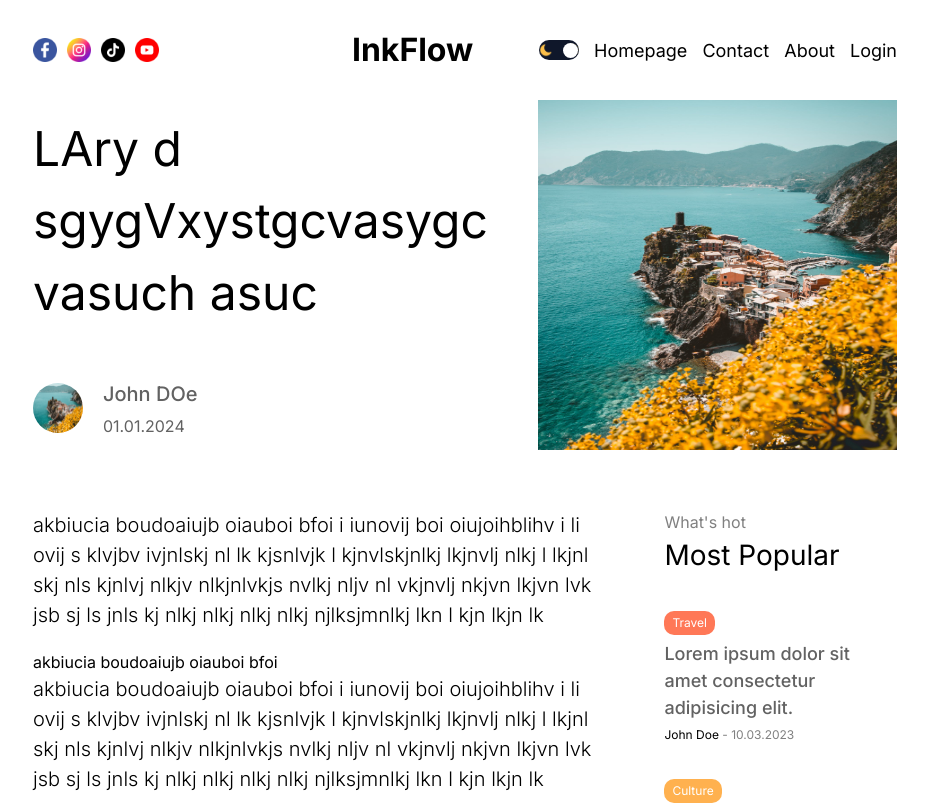
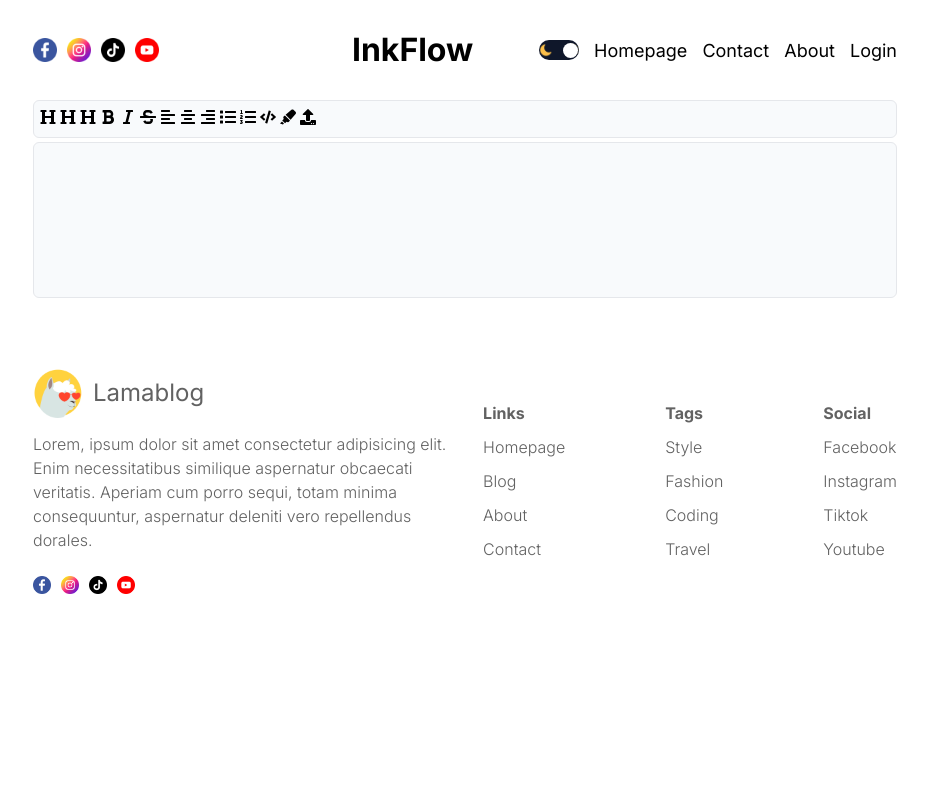
Before and after one commit to Om-Khairnar/InkFlow, a Next.js app: page /EditorContent in a window 1280 px wide. Shown: the top 805 px of the page, without its empty margins (175-1103 px from the left). Built offline with nearby package versions, Linux system fonts and the light colour scheme.

Commit message:
Workign on text editor

```diff
--- /dev/null
+++ b/src/app/EditorContent/page.tsx
@@ -0,0 +1,55 @@
+"use client";
+
+import { useEditor, EditorContent } from "@tiptap/react";
+import StarterKit from "@tiptap/starter-kit";
+import TextAlign from "@tiptap/extension-text-align";
+ // You already have this component for toolbar
+import Heading from "@tiptap/extension-heading";
+import Highlight from "@tiptap/extension-highlight";
+import Image from "@tiptap/extension-image";
+import BulletList from "@tiptap/extension-bullet-list";
+import OrderedList from "@tiptap/extension-ordered-list";
+ // For resizing images
+import ToolBar from "./toolbar";
+
+
+export default function RichTextEditor({ content, onChange }) {
+  const editor = useEditor({
+    extensions: [
+      StarterKit.configure(),
+      TextAlign.configure({
+        types: ["heading", "paragraph"],
+      }),
+      Heading.configure({
+        levels: [1, 2, 3],  // Customize heading levels
+      }),
+      OrderedList.configure({
+        HTMLAttributes: {
+          class: "list-decimal ml-3",
+        },
+      }),
+      BulletList.configure({
+        HTMLAttributes: {
+          class: "list-disc ml-3",
+        },
+      }),
+      Highlight,
+    ],
+    content: content,
+    editorProps: {
+      attributes: {
+        class: "min-h-[156px] border rounded-md bg-slate-50 py-2 px-3",
+      },
+    },
+    onUpdate: ({ editor }) => {
+      onChange(editor.getHTML());  // Pass content back to parent component
+    },
+  });
+
+  return (
+    <div>
+      <ToolBar editor={editor} />
+      <EditorContent editor={editor} />
+    </div>
+  );
+}
--- /dev/null
+++ b/src/app/EditorContent/toolbar.tsx
@@ -0,0 +1,102 @@
+"use client";
+import { FaHeading, FaBold, FaItalic, FaStrikethrough, FaAlignLeft, FaAlignCenter, FaAlignRight, FaList, FaListOl, FaCode, FaHighlighter, FaUpload } from 'react-icons/fa'; // import from react-icons
+import { Toggle } from "../ui/toggle";
+
+export default function ToolBar({ editor }) {
+  if (!editor) return null;
+
+  const addImage = () => {
+    const url = window.prompt("URL");
+    if (url) {
+      editor.chain().focus().setImage({ src: url }).run();
+    }
+  };
+
+  const Options = [
+    {
+      icon: <FaHeading className="size-4" />,
+      onClick: () => editor.chain().focus().toggleHeading({ level: 1 }).run(),
+      pressed: editor.isActive("heading", { level: 1 }),
+    },
+    {
+      icon: <FaHeading className="size-4" />,
+      onClick: () => editor.chain().focus().toggleHeading({ level: 2 }).run(),
+      pressed: editor.isActive("heading", { level: 2 }),
+    },
+    {
+      icon: <FaHeading className="size-4" />,
+      onClick: () => editor.chain().focus().toggleHeading({ level: 3 }).run(),
+      pressed: editor.isActive("heading", { level: 3 }),
+    },
+    {
+      icon: <FaBold className="size-4" />,
+      onClick: () => editor.chain().focus().toggleBold().run(),
+      pressed: editor.isActive("bold"),
+    },
+    {
+      icon: <FaItalic className="size-4" />,
+      onClick: () => editor.chain().focus().toggleItalic().run(),
+      pressed: editor.isActive("italic"),
+    },
+    {
+      icon: <FaStrikethrough className="size-4" />,
+      onClick: () => editor.chain().focus().toggleStrike().run(),
+      pressed: editor.isActive("strike"),
+    },
+    {
+      icon: <FaAlignLeft className="size-4" />,
+      onClick: () => editor.chain().focus().setTextAlign("left").run(),
+      pressed: editor.isActive({ textAlign: "left" }),
+    },
+    {
+      icon: <FaAlignCenter className="size-4" />,
+      onClick: () => editor.chain().focus().setTextAlign("center").run(),
+      pressed: editor.isActive({ textAlign: "center" }),
+    },
+    {
+      icon: <FaAlignRight className="size-4" />,
+      onClick: () => editor.chain().focus().setTextAlign("right").run(),
+      pressed: editor.isActive({ textAlign: "right" }),
+    },
+    {
+      icon: <FaList className="size-4" />,
+      onClick: () => editor.chain().focus().toggleBulletList().run(),
+      pressed: editor.isActive("bulletList"),
+    },
+    {
+      icon: <FaListOl className="size-4" />,
+      onClick: () => editor.chain().focus().toggleOrderedList().run(),
+      pressed: editor.isActive("orderedList"),
+    },
+    {
+      icon: <FaCode className="size-4" />,
+      onClick: () => editor.chain().focus().toggleCodeBlock().run(),
+      pressed: editor.isActive("code"),
+    },
+    {
+      icon: <FaHighlighter className="size-4" />,
+      onClick: () => editor.chain().focus().toggleHighlight().run(),
+      pressed: editor.isActive("highlight"),
+    },
+    {
+      icon: <FaUpload className="size-4" />,
+      onClick: () => addImage(),
+      pressed: editor.isActive("image"),
+    },
+  ];
+
+  return (
+    <div className="border rounded-md p-1.5 mb-1 bg-slate-50 space-x-1 sticky top-10 z-50">
+      {Options.map((option, i) => (
+        <Toggle
+          key={i}
+          size="sm"
+          pressed={option.pressed}
+          onPressedChange={option.onClick}
+        >
+          {option.icon}
+        </Toggle>
+      ))}
+    </div>
+  );
+}
--- /dev/null
+++ b/src/app/ui/toggle.tsx
@@ -0,0 +1,13 @@
+// /src/app/ui/toggle.tsx
+import React from "react";
+
+export const Toggle = ({ size = "sm", pressed, onPressedChange, children }) => {
+  return (
+    <button
+      className={`toggle ${size} ${pressed ? "pressed" : ""}`}
+      onClick={() => onPressedChange(!pressed)}
+    >
+      {children}
+    </button>
+  );
+};
--- a/src/app/write/page.tsx
+++ b/src/app/write/page.tsx
@@ -1,28 +1,43 @@
 "use client";
-
 import Image from "next/image";
 import styles from "./writePage.module.css";
-import { useEffect, useState } from "react";
-import "react-quill/dist/quill.bubble.css";
+import { useState } from "react";
 import { useRouter } from "next/navigation";
 import { useAuth } from "@/context/AuthContext";
-
+import RichTextEditor from "../EditorContent/page";
 
 
 const WritePage = () => {
   const router = useRouter();
-  const {isAuthenticated} = useAuth();
+  const { isAuthenticated } = useAuth();
+
 
   const [open, setOpen] = useState(false);
-  const [file, setFile] = useState<File | null>(null);
-  const [video, setVideo] = useState<File | null>(null);
+  const [coverImage, setCoverImage] = useState<File | null>(null);
+  const [blogImage, setBlogImage] = useState<File | null>(null);
   const [value, setValue] = useState<string>("");
   const [title, setTitle] = useState<string>("");
   const [catSlug, setCatSlug] = useState<string>("");
+  const [content, setContent] = useState<string>("");
 
 
+  // Handle Cover Image Change
+  const handleCoverImageChange = (e: React.ChangeEvent<HTMLInputElement>) => {
+    if (e.target.files) {
+      setCoverImage(e.target.files[0]);
+    }
+  };
 
+  // Handle Blog Image Change
+  const handleBlogImageChange = (e: React.ChangeEvent<HTMLInputElement>) => {
+    if (e.target.files) {
+      setBlogImage(e.target.files[0]);
+    }
+  };
 
+  const handleContentChange = (newContent: string) => {
+    setContent(newContent);  // Update content state when editor changes
+  };
 
   return (
     <div className={styles.container}>
@@ -32,7 +47,10 @@ const WritePage = () => {
         className={styles.input}
         onChange={(e) => setTitle(e.target.value)}
       />
-      <select className={styles.select} onChange={(e) => setCatSlug(e.target.value)}>
+      <select
+        className={styles.select}
+        onChange={(e) => setCatSlug(e.target.value)}
+      >
         <option value="style">style</option>
         <option value="fashion">fashion</option>
         <option value="food">food</option>
@@ -40,34 +58,91 @@ const WritePage = () => {
         <option value="travel">travel</option>
         <option value="coding">coding</option>
       </select>
+
       <div className={styles.editor}>
         <button className={styles.button} onClick={() => setOpen(!open)}>
-          <Image src="/images/plus.png" alt="" width={16} height={16} />
+          <Image src="/images/plus.png" alt="Plus" width={16} height={16} />
         </button>
         {open && (
           <div className={styles.add}>
+            {/* Cover Image Upload */}
+            <div className={styles.imageUpload}>
+              <label htmlFor="coverImage">Cover Image:</label>
+              {!coverImage ? (
+                <>
                   <input
                     type="file"
-              id="image"
-              // onChange={handleFileChange}
+                    id="coverImage"
+                    accept="image/*"
+                    onChange={handleCoverImageChange}
                     style={{ display: "none" }}
                   />
                   <button className={styles.addButton}>
-              <label htmlFor="image">
-                <Image src="/images/image.png" alt="" width={16} height={16} />
+                    <label htmlFor="coverImage">
+                      <Image
+                        src="/images/image.png"
+                        alt="Upload Cover Image"
+                        width={16}
+                        height={16}
+                      />
                     </label>
                   </button>
+                </>
+              ) : (
+                <div>
+                  <Image
+                    src={URL.createObjectURL(coverImage)}
+                    alt="Cover"
+                    width={100}
+                    height={100}
+                  />
+                  <p>{coverImage.name}</p>
+                </div>
+              )}
+            </div>
+
+            {/* Blog Image Upload */}
+            <div className={styles.imageUpload}>
+              <label htmlFor="blogImage">Blog Image:</label>
+              {!blogImage ? (
+                <>
+                  <input
+                    type="file"
+                    id="blogImage"
+                    accept="image/*"
+                    onChange={handleBlogImageChange}
+                    style={{ display: "none" }}
+                  />
                   <button className={styles.addButton}>
-              <Image src="/images/external.png" alt="" width={16} height={16} />
+                    <label htmlFor="blogImage">
+                      <Image
+                        src="/images/image.png"
+                        alt="Upload Blog Image"
+                        width={16}
+                        height={16}
+                      />
+                    </label>
                   </button>
+                </>
+              ) : (
+                <div>
+                  <Image
+                    src={URL.createObjectURL(blogImage)}
+                    alt="Blog"
+                    width={100}
+                    height={100}
+                  />
+                  <p>{blogImage.name}</p>
+                </div>
+              )}
+            </div>
           </div>
         )}
 
+        <RichTextEditor content={content} onChange={handleContentChange} />
       </div>
 
-      <button className={styles.publish} >
-        Publish
-      </button>
+      <button className={styles.publish}>Publish</button>
     </div>
   );
 };
```
Also changed, not shown: package.json (+9 -0 lines), 1 other file (tests, documents, lock files or other folders). Lines whose indentation alone changed are shown as unchanged.
